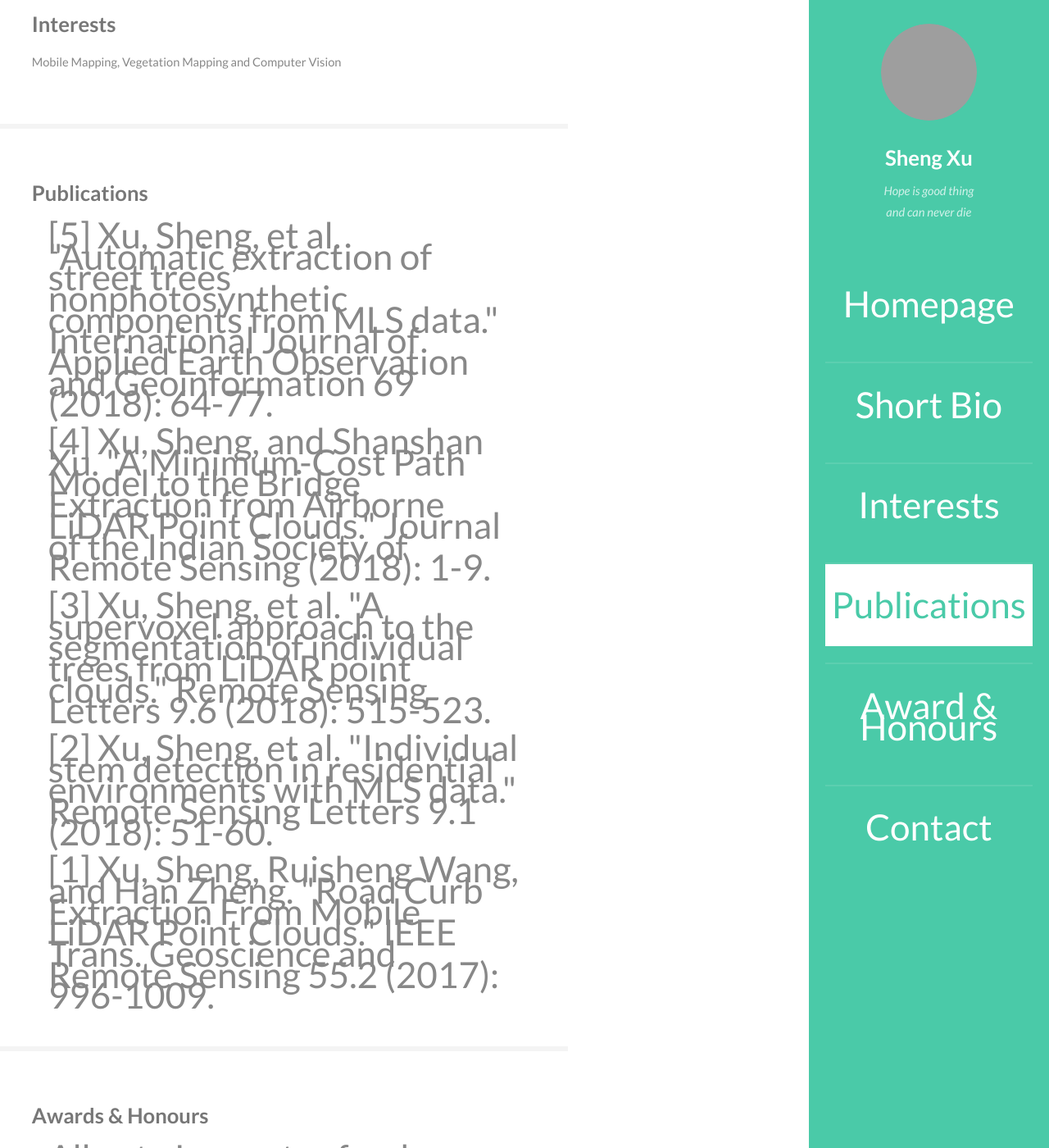
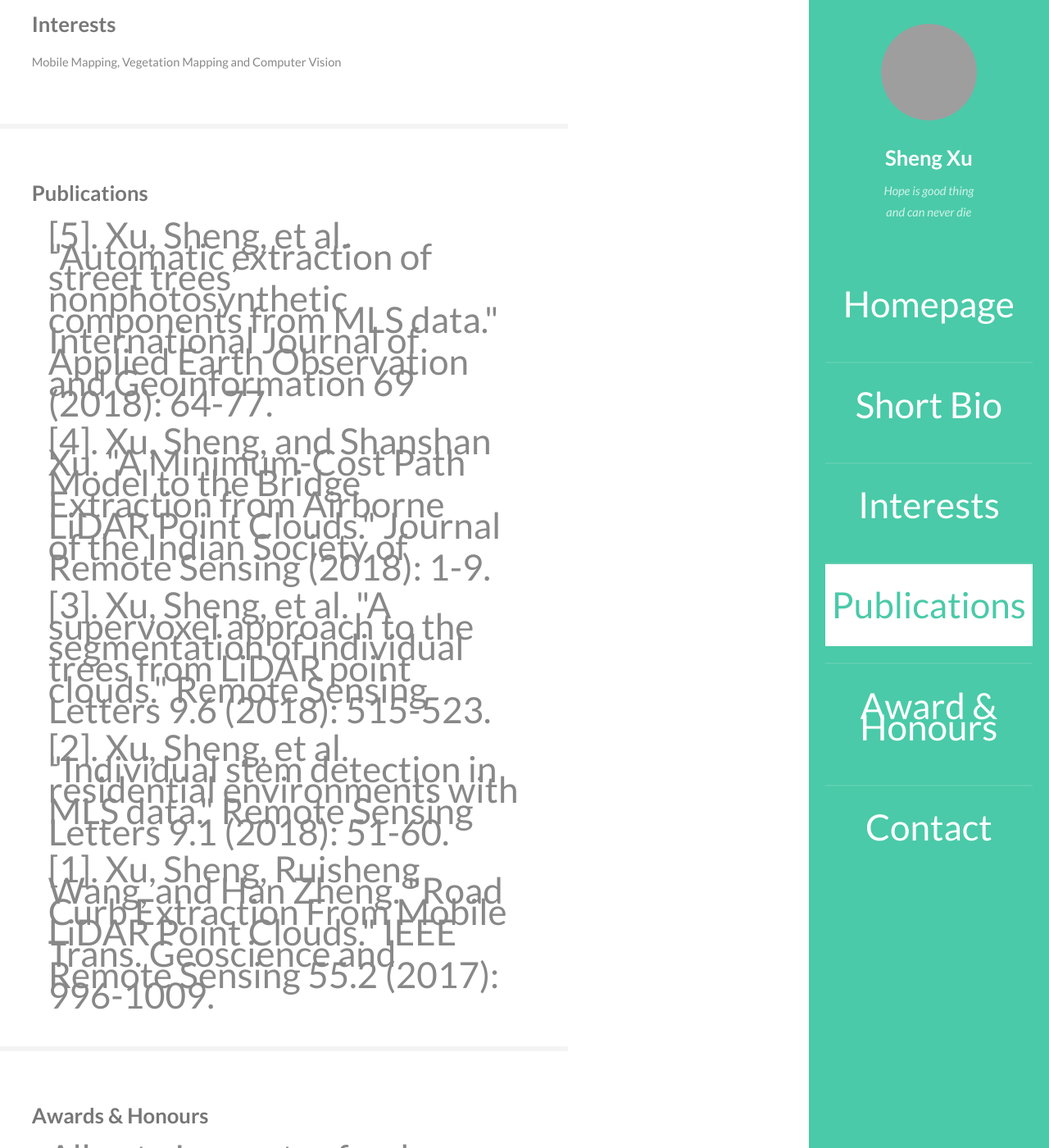
Before and after one commit to lostagex/shengxu, a Jekyll site: the page built from index.html, in a window 1280 px wide and 1400 px high, scrolled down 1139 px. Shown: the whole window at 82% size. Built offline with Jekyll 4.4.1, drawn with Linux system fonts in a browser that asks for light colours; some of the changed text lies outside the part shown; grey boxes are pictures that could not be loaded.

Commit message:
Update index.html

```diff
--- a/index.html
+++ b/index.html
@@ -76,11 +76,11 @@
 								<div class="container">
 									<h3>Publications</h3>
 
-									<li> [5] Xu, Sheng, et al. "Automatic extraction of street trees’ nonphotosynthetic components from MLS data." International Journal of Applied Earth Observation and Geoinformation 69 (2018): 64-77.</li>
-									<li> [4] Xu, Sheng, and Shanshan Xu. "A Minimum-Cost Path Model to the Bridge Extraction from Airborne LiDAR Point Clouds." Journal of the Indian Society of Remote Sensing (2018): 1-9.</li>
-									<li> [3] Xu, Sheng, et al. "A supervoxel approach to the segmentation of individual trees from LiDAR point clouds." Remote Sensing Letters 9.6 (2018): 515-523.</li>
-									<li> [2] Xu, Sheng, et al. "Individual stem detection in residential environments with MLS data." Remote Sensing Letters 9.1 (2018): 51-60. </li>
-									<li> [1] Xu, Sheng, Ruisheng Wang, and Han Zheng. "Road Curb Extraction From Mobile LiDAR Point Clouds." IEEE Trans. Geoscience and Remote Sensing 55.2 (2017): 996-1009.</li>
+									<li> [5]. Xu, Sheng, et al. "Automatic extraction of street trees’ nonphotosynthetic components from MLS data." International Journal of Applied Earth Observation and Geoinformation 69 (2018): 64-77.</li>
+									<li> [4]. Xu, Sheng, and Shanshan Xu. "A Minimum-Cost Path Model to the Bridge Extraction from Airborne LiDAR Point Clouds." Journal of the Indian Society of Remote Sensing (2018): 1-9.</li>
+									<li> [3]. Xu, Sheng, et al. "A supervoxel approach to the segmentation of individual trees from LiDAR point clouds." Remote Sensing Letters 9.6 (2018): 515-523.</li>
+									<li> [2]. Xu, Sheng, et al. "Individual stem detection in residential environments with MLS data." Remote Sensing Letters 9.1 (2018): 51-60. </li>
+									<li> [1]. Xu, Sheng, Ruisheng Wang, and Han Zheng. "Road Curb Extraction From Mobile LiDAR Point Clouds." IEEE Trans. Geoscience and Remote Sensing 55.2 (2017): 996-1009.</li>
 
 									<li> </li>
 				</div>
@@ -99,7 +99,7 @@
 							<section id="six">
 								<div class="container">
 									<h3>Contact Me</h3>
-									<p>Integer eu ante ornare amet commetus vestibulum blandit integer in curae ac faucibus integer non. Adipiscing cubilia elementum integer. Integer eu ante ornare amet commetus.</p>
+									<p> </p>
 									<form method="post" action="#">
 										<div class="row uniform">
 											<div class="6u 12u(xsmall)"><input type="text" name="name" id="name" placeholder="Name" /></div>
```
